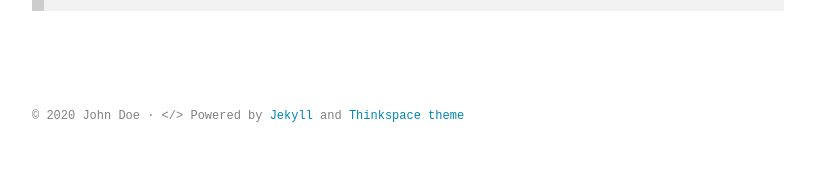
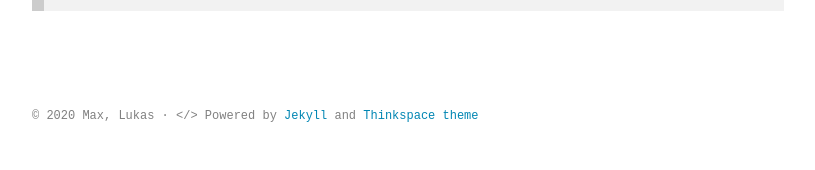
Before and after one commit to Bananenbrot1/LuMaBlog, a Jekyll site: the page built from _posts/2015-03-20-what-is-lorem-ipsum.md, in a window 1280 px wide. Shown: the part 1491-1661 px from the top of the page, without its empty margins (232-1047 px from the left). Built offline with Jekyll 4.4.1, drawn with Linux system fonts in a browser that asks for light colours; some web fonts are replaced.

Commit message:
update config.yml

```diff
--- a/_config.yml
+++ b/_config.yml
@@ -3,16 +3,16 @@
 title_right   : "schmarrn" # default: ""
 description   : "World of Max and Lukas."
 keywords      : " SEO, blog, web, minimalist, thinkspace"
-url           : https://kaiserschmarrn.io # site url
+url           : "" # site url
 baseurl       : "" # apply repo name like "/myproject" if used under gh-pages branch, else (under master branch) just leave empty/blank
-cover         : "" # image uri like logo/cover image for site seo
+# cover         : "" # image uri like logo/cover image for site seo
 
-google_analytics  : UA-XXXXX-XX
-twitter_username  : ""
-comments_enabled  : false # if enabled (set to true), please provide your disqus_username
-disqus_shortname  : ""
-postshare_enabled : false
-
+# google_analytics  : UA-XXXXX-XX
+# twitter_username  : ""
+# comments_enabled  : false # if enabled (set to true), please provide your disqus_username
+# disqus_shortname  : ""
+# postshare_enabled : false
+#
 # Build settings
 permalink   : /:year/:title/
 markdown    : kramdown
@@ -28,7 +28,7 @@
 
 # Author settings
 author:
-  name     : "John Doe"
+  name     : "Max, Lukas"
 
 plugins:
   - jekyll-sitemap
```
